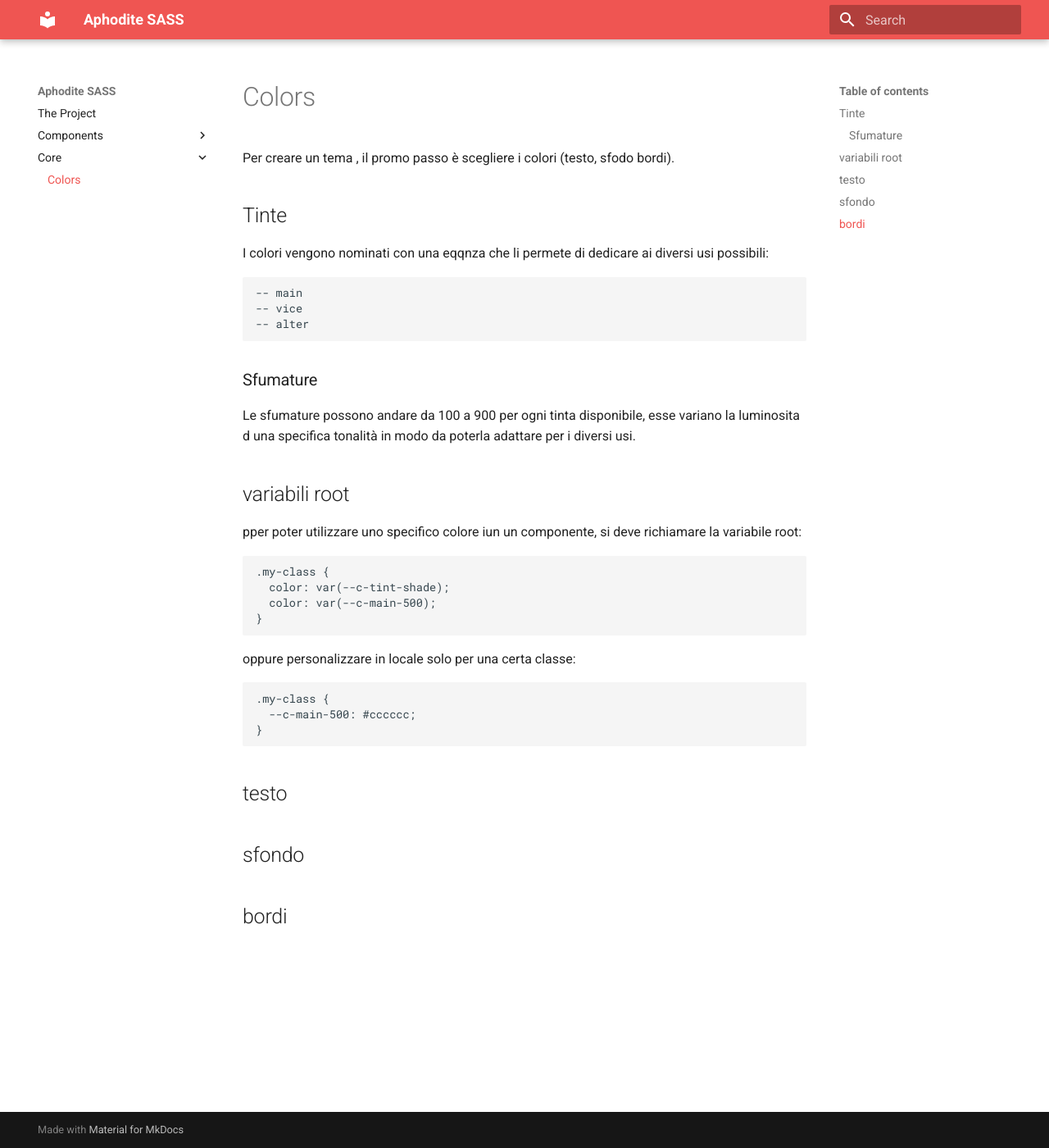
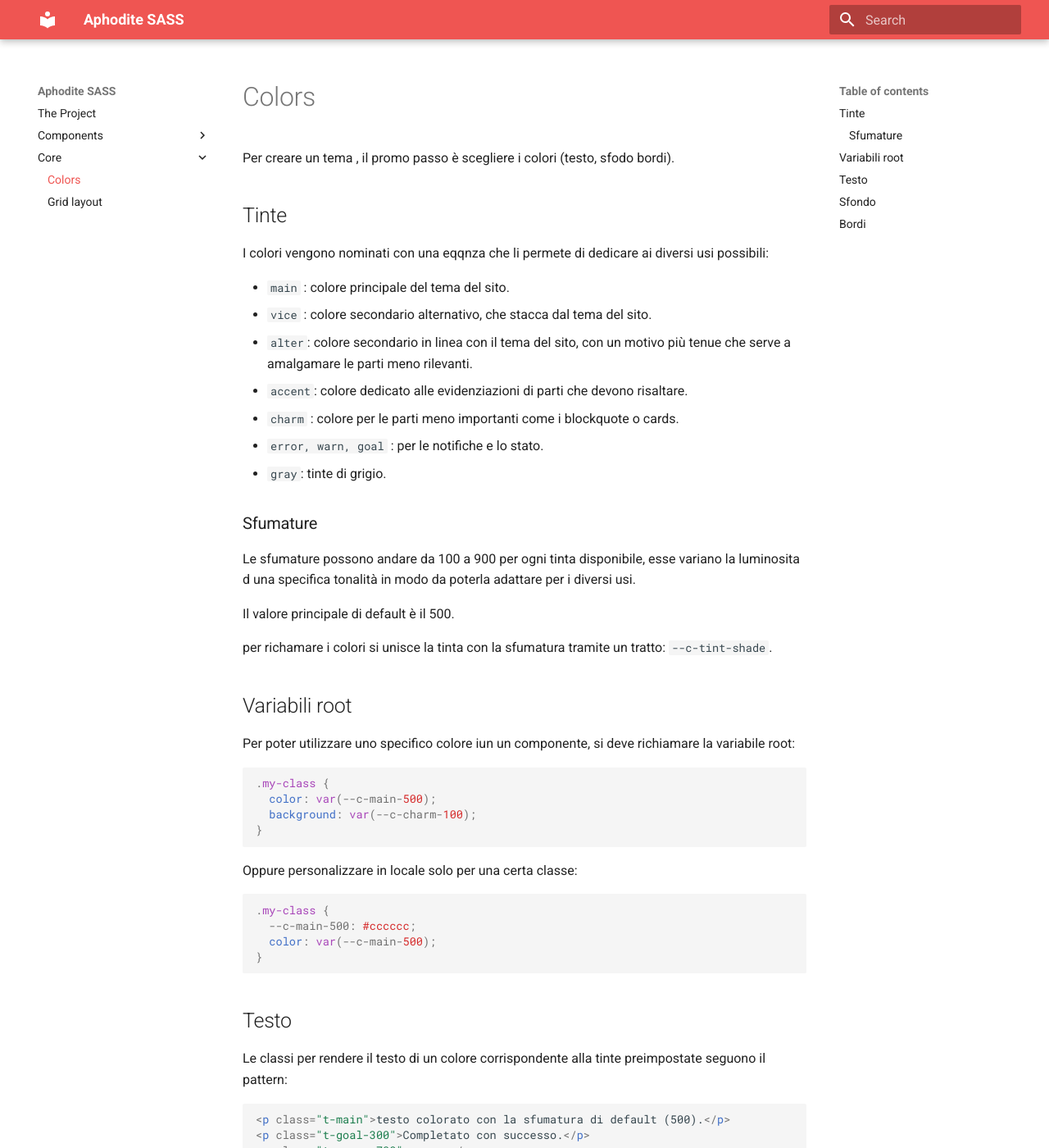
Before and after one commit to ilDug/aphrodite-sass, an MkDocs documentation site: the page built from docs/docs/core/colors.md, in a window 1280 px wide and 1400 px high. Shown: the whole window at 82% size. Built offline with MkDocs 1.6.1 and Material for MkDocs 9.7.7, drawn with Linux system fonts in a browser that asks for light colours; some of the changed text lies outside the part shown.

Commit message:
DOC per colors

````diff
--- a/docs/docs/core/colors.md
+++ b/docs/docs/core/colors.md
@@ -6,37 +6,66 @@ Per creare un tema , il promo passo è scegliere i colori (testo, sfodo bordi).
 
 I colori vengono nominati con una eqqnza che li permete di dedicare ai diversi usi possibili:
 
-```
--- main
--- vice
--- alter
-```
+- `main` : colore principale del tema del sito.
+- `vice` : colore secondario alternativo, che stacca dal tema del sito.
+- `alter`: colore secondario in linea con il tema del sito, con un motivo più tenue che serve a amalgamare le parti meno rilevanti.
+- `accent`: colore dedicato alle evidenziazioni di parti che devono risaltare.
+- `charm` : colore per le parti meno importanti come i blockquote o cards.
+- `error,  warn, goal` : per le notifiche e lo stato.
+- `gray`: tinte di grigio.
 
 ### Sfumature
 
 Le sfumature possono andare da 100 a 900 per ogni tinta disponibile, esse variano la luminosita d una specifica tonalità in modo da poterla adattare per i diversi usi.
 
-## variabili root
+Il valore principale di default è il 500.
 
-pper poter utilizzare uno specifico colore iun un componente, si deve richiamare la variabile root:
+per richamare i colori si unisce la tinta con la sfumatura tramite un tratto: `--c-tint-shade`.
+
+## Variabili root
+
+Per poter utilizzare uno specifico colore iun un componente, si deve richiamare la variabile root:
 
 ```css
 .my-class {
-  color: var(--c-tint-shade);
+  color: var(--c-main-500);
+  background: var(--c-charm-100);
+}
+```
+
+Oppure personalizzare in locale solo per una certa classe:
+
+```css
+.my-class {
+  --c-main-500: #cccccc;
   color: var(--c-main-500);
 }
 ```
 
-oppure personalizzare in locale solo per una certa classe:
+## Testo
 
-```css
-.my-class {
-  --c-main-500: #cccccc;
-}
+Le classi per rendere il testo di un colore corrispondente alla tinte preimpostate seguono il pattern:
+
+```html
+<p class="t-main">testo colorato con la sfumatura di default (500).</p>
+<p class="t-goal-300">Completato con successo.</p>
+<p class="t-error-700">errore</p>
 ```
 
-## testo
+## Sfondo
 
-## sfondo
+Le classi dello sfondo, impostano il colore di background:
 
-## bordi
+```html
+.bg-main .bg-alter-200 .bg-charm-900
+```
+
+## Bordi
+
+I bordi hanno di default il valore `solid` e lo spessore di `1px`.
+Il colore
+to dalle classi:
+
+```html
+.b-main .b-charm-200 .b-vice-100
+```
--- /dev/null
+++ b/docs/docs/core/grid.md
@@ -0,0 +1 @@
+# Grid layout
--- a/docs/mkdocs.yml
+++ b/docs/mkdocs.yml
@@ -5,3 +5,12 @@ theme:
     scheme: default
     primary: red
     accent: indigo
+
+markdown_extensions:
+  - pymdownx.highlight:
+      anchor_linenums: true
+      line_spans: __span
+      pygments_lang_class: true
+  - pymdownx.inlinehilite
+  - pymdownx.snippets
+  - pymdownx.superfences
````
